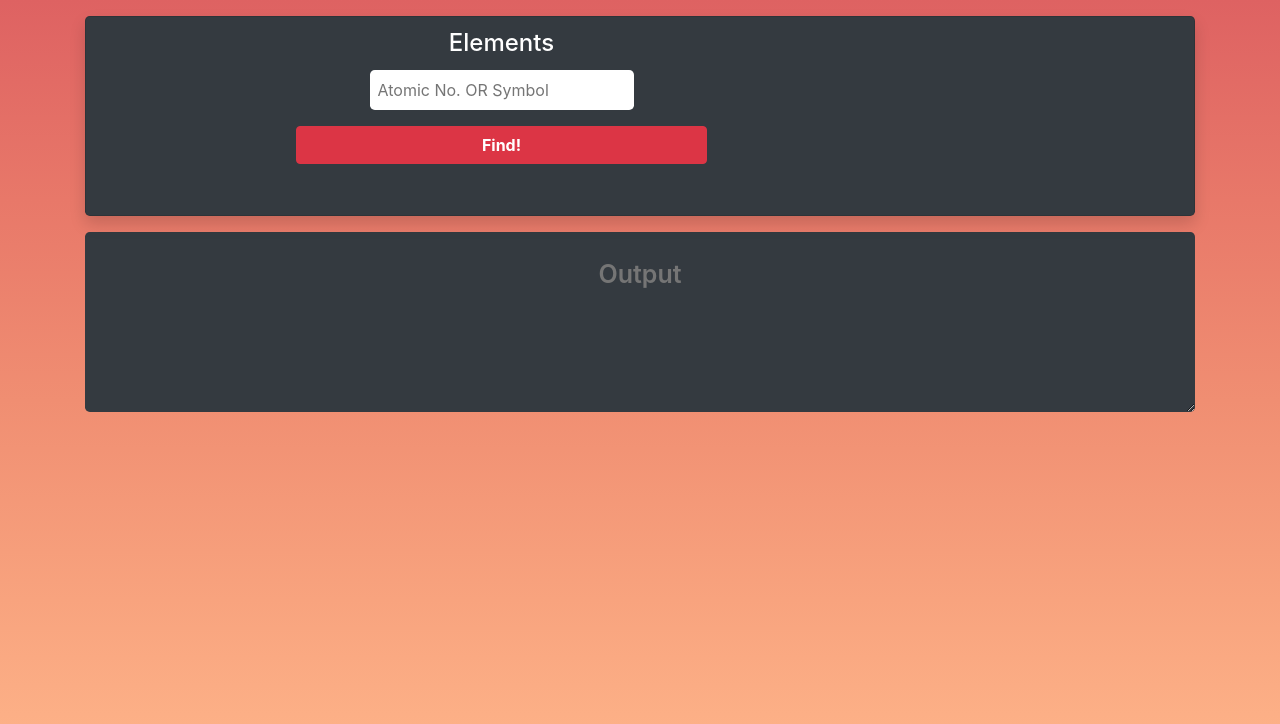
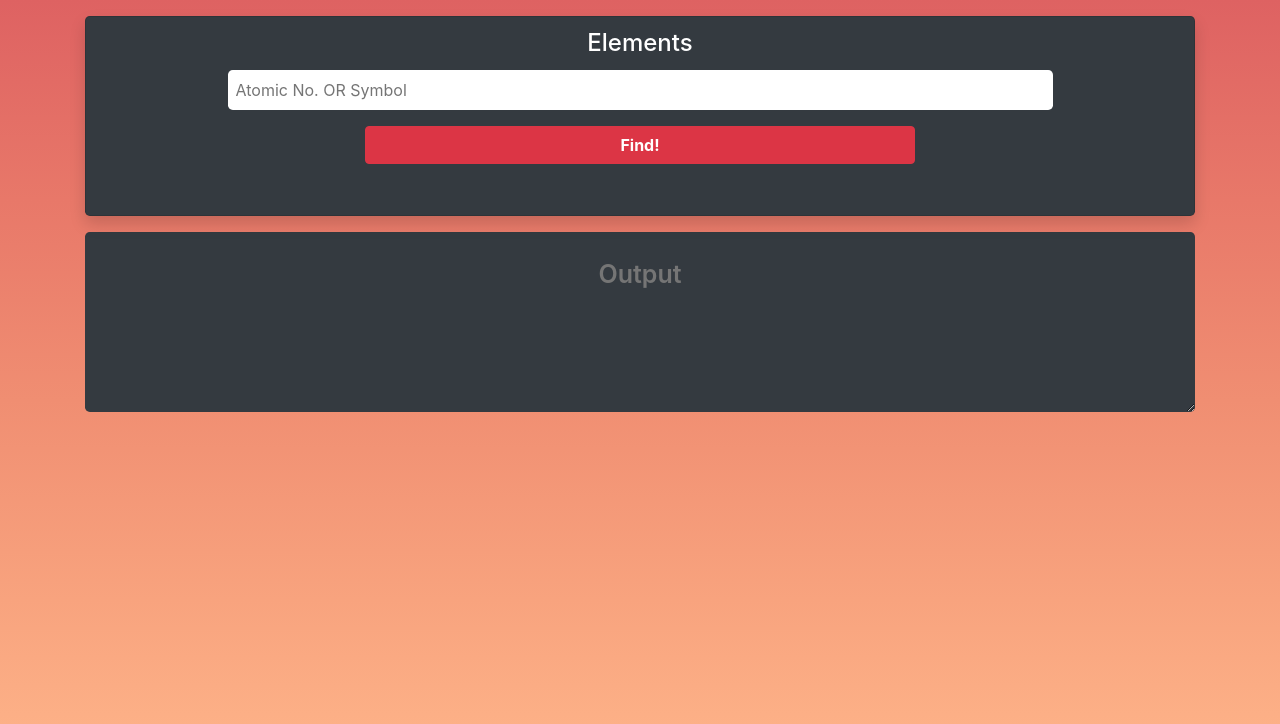
Before and after one commit to RBH-91/The-Modern-Periodic-Table, a plain HTML site: page index.html in a window 1280 px wide. Drawn offline with nearby package versions, Linux system fonts and the light colour scheme.

Commit message:
Update index.html

```diff
--- a/index.html
+++ b/index.html
@@ -12,9 +12,9 @@
 <body>
     <div class="container text-center h-100">
         <div class="card bg-dark shadow d-inline-block mt-3 rounded-lg w-100">
-            <div class="card-body p-1 text-center text-white w-75">
+            <div class="card-body p-1 text-center text-white ">
                 <h4 class="card-title text-center mt-2">Elements</h4>
-                <input id="need" type="text" placeholder="Atomic No. OR Symbol" class="p-2 rounded-lg border-0">
+                <input id="need" type="text" placeholder="Atomic No. OR Symbol" class="p-2 rounded-lg border-0 w-75">
                 <p class="text-center">
                     <button class="btn btn-danger  mt-3 w-50" onclick="execute(document.getElementById('need').value)"><b>Find!</b></button>
                 </p>
```
